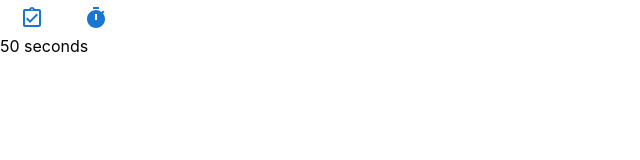
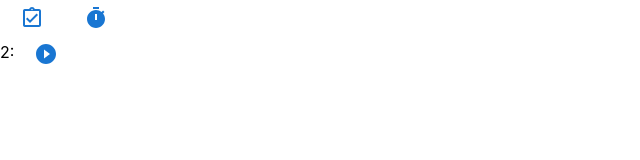
Before and after one commit to aoiya2023/todo-app, a React (Create React App) app in the folder todo-app/: page / in a window 1280 px wide. Both pictures are taken after a click on the button 96 px from the left and 18 px from the top of the page. Shown: the top 160 px of the page, without its empty margins (0-640 px from the left). Built offline with nearby package versions, Linux system fonts and the light colour scheme.

Commit message:
toggle timer button added

```diff
--- a/todo-app/src/App.js
+++ b/todo-app/src/App.js
@@ -3,7 +3,8 @@ import Content from './component/Content.js';
 import Pomodoro from './component/Pomodoro.js';
 import { useEffect, useState } from 'react';
 
-function tick(secs) {
+// calculate the time left for the timer
+function calculateTimeLeft(secs) {
     let timeLeft = {};
     if (secs > 0) {
         timeLeft = {
@@ -11,13 +12,25 @@ function tick(secs) {
             seconds: Math.floor((secs / 1000) % 60)
         }
     }
-    console.log(timeLeft);
     return timeLeft;
 }
 
 
 function App() {
-  const [timeLeft, setTimeLeft] = useState(tick(60*1000));
+  const [timeLeft, setTimeLeft] = useState(calculateTimeLeft(2*60*1000));
+  const [timerOn, setTimerOn] = useState(false);
+
+  // start & pause timer
+  function toggleTimer() {
+    if (timerOn) {
+      setTimerOn(false);
+    }
+    else {
+      setTimerOn(true);
+    }
+
+  }
+
   let timeInSecs = 0;
   Object.keys(timeLeft).forEach((interval) => {
       if (!timeLeft[interval]) {
@@ -32,7 +45,12 @@ function App() {
   // update the amount of time remaining
   useEffect(() => {
       const timer = setTimeout(() => {
-          setTimeLeft(tick(timeInSecs-1));
+          if (timerOn === true) {
+            setTimeLeft(calculateTimeLeft(timeInSecs-1));
+          }
+          else {
+            setTimeLeft(calculateTimeLeft(timeInSecs));
+          }
       }, 1000);
 
       return () => clearTimeout(timer);
@@ -41,7 +59,7 @@ function App() {
   return (
     <Content>
       <div key="Task">Hello, world!</div>
-      <div key="Pomodoro"><Pomodoro timeLeft={timeLeft}/></div>
+      <div key="Pomodoro"><Pomodoro timeLeft={timeLeft} toggleTimer={toggleTimer} timerOn={timerOn}/></div>
     </Content>
   );
 }
--- a/todo-app/src/component/Pomodoro.js
+++ b/todo-app/src/component/Pomodoro.js
@@ -4,7 +4,7 @@ import Timer from './Timer.js';
 export function Pomodoro(props) {
     return (
         <div>
-            <Timer timeLeft={props.timeLeft}/>
+            <Timer timeLeft={props.timeLeft} toggleTimer={props.toggleTimer} timerOn={props.timerOn}/>
         </div>
     )
 }
--- a/todo-app/src/component/Timer.js
+++ b/todo-app/src/component/Timer.js
@@ -1,4 +1,7 @@
 import './Timer.css';
+import { Button } from '@mui/material';
+import PlayCircleFilledIcon from '@mui/icons-material/PlayCircleFilled';
+import PauseCircleIcon from '@mui/icons-material/PauseCircle';
 
 export function Timer(props) {
     // display timeLeft Object
@@ -7,14 +10,22 @@ export function Timer(props) {
         if (!props.timeLeft[interval]) {
             return;
         }
-        timerComponents.push(
-            <span>{props.timeLeft[interval]} {interval}{" "}</span>
-        )
+        if (interval === "minutes") {
+            timerComponents.push(
+                <span key="minutes">{props.timeLeft[interval]}{":"}</span>
+            );
+        }
+        else {
+            timerComponents.push(
+                <span key="seconds">{props.timeLeft[interval]}</span>
+            );
+        }
     })
 
     return (
         <div>
             {timerComponents.length ? timerComponents : <span>Time's up!</span>}
+            <Button onClick={()=> props.toggleTimer()}>{props.timerOn ? <PauseCircleIcon/> : <PlayCircleFilledIcon/>}</Button>
         </div>
     )
 
```
